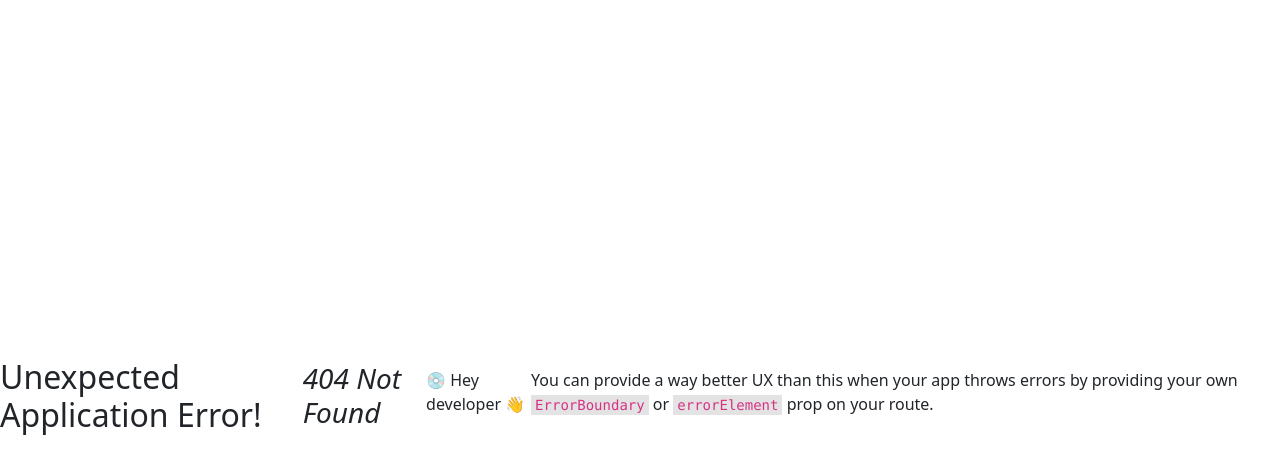
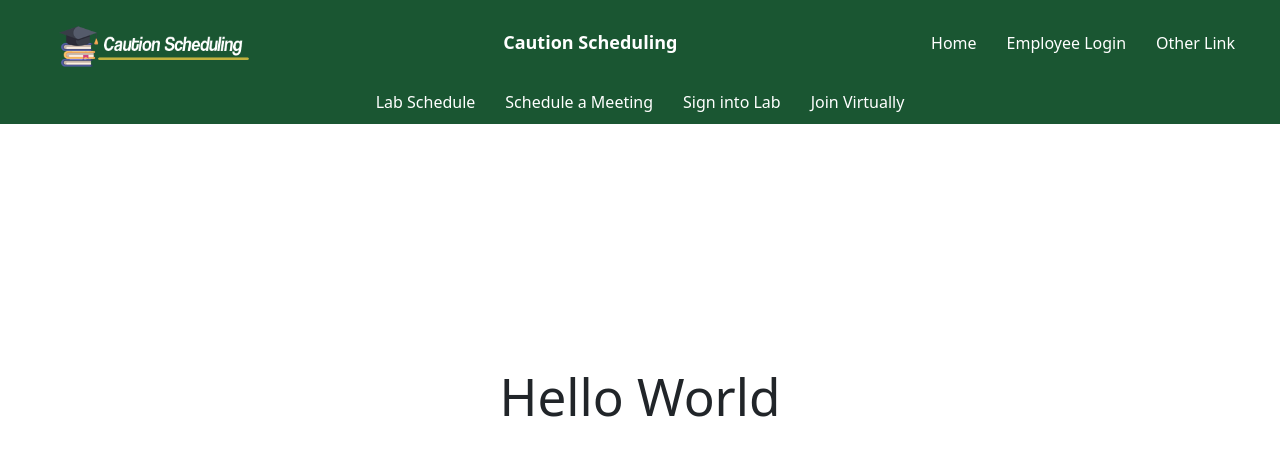
Before and after one commit to JAZAnder/Caution-Scheduling, a React (Vite) app in the folder Caution-Scheduling-Web/: page /login in a window 1280 px wide. Before the commit this address had no page. Shown: the top 474 px of the page. Built offline with nearby package versions, Linux system fonts and the light colour scheme.

Commit message:
Demo for chase

```diff
--- a/Caution-Scheduling-Web/src/main.jsx
+++ b/Caution-Scheduling-Web/src/main.jsx
@@ -10,6 +10,7 @@ import {
 import 'bootstrap/dist/css/bootstrap.min.css';
 import './index.css';
 import LoginTestButtons from "./routes/testing/login.jsx"
+import Login from "./routes/login/login.jsx"
 
 const router = createBrowserRouter([
   {
@@ -19,6 +20,9 @@ const router = createBrowserRouter([
       {
         path: "",
         element: <Home/>
+      },{
+        path:"login",
+        element:<Login/>
       }
     ]
   },{
--- a/Caution-Scheduling-Web/src/navigationBar.jsx
+++ b/Caution-Scheduling-Web/src/navigationBar.jsx
@@ -20,7 +20,7 @@ export default function NavigationBar() {
                             <Link to={"/"}>Home</Link>
                         </li>
                         <li>
-                            <Link to={"/employee"}>Employee Login</Link>
+                            <Link to={"/login"}>Employee Login</Link>
                         </li>
                         <li>
                             <Link to={"/otherLink"}>Other Link</Link>
--- /dev/null
+++ b/Caution-Scheduling-Web/src/routes/login/login.jsx
@@ -0,0 +1,10 @@
+export default function Login(){
+
+
+    return(
+        <>
+        <h1>Hello World</h1>
+        </>
+    )
+
+}
--- a/Caution-Scheduling-Web/src/routes/testing/login.jsx
+++ b/Caution-Scheduling-Web/src/routes/testing/login.jsx
@@ -9,11 +9,8 @@ function LoginTestButtons(){
     return(
         <>
             <GoogleOAuthProvider clientId="825468007612-o1e2kp9d6dedh7l6c2mgem4bqf2fjnpn.apps.googleusercontent.com">
-
                 <LoginButton />
-
             </GoogleOAuthProvider>
-
 
         </>
     )
```
